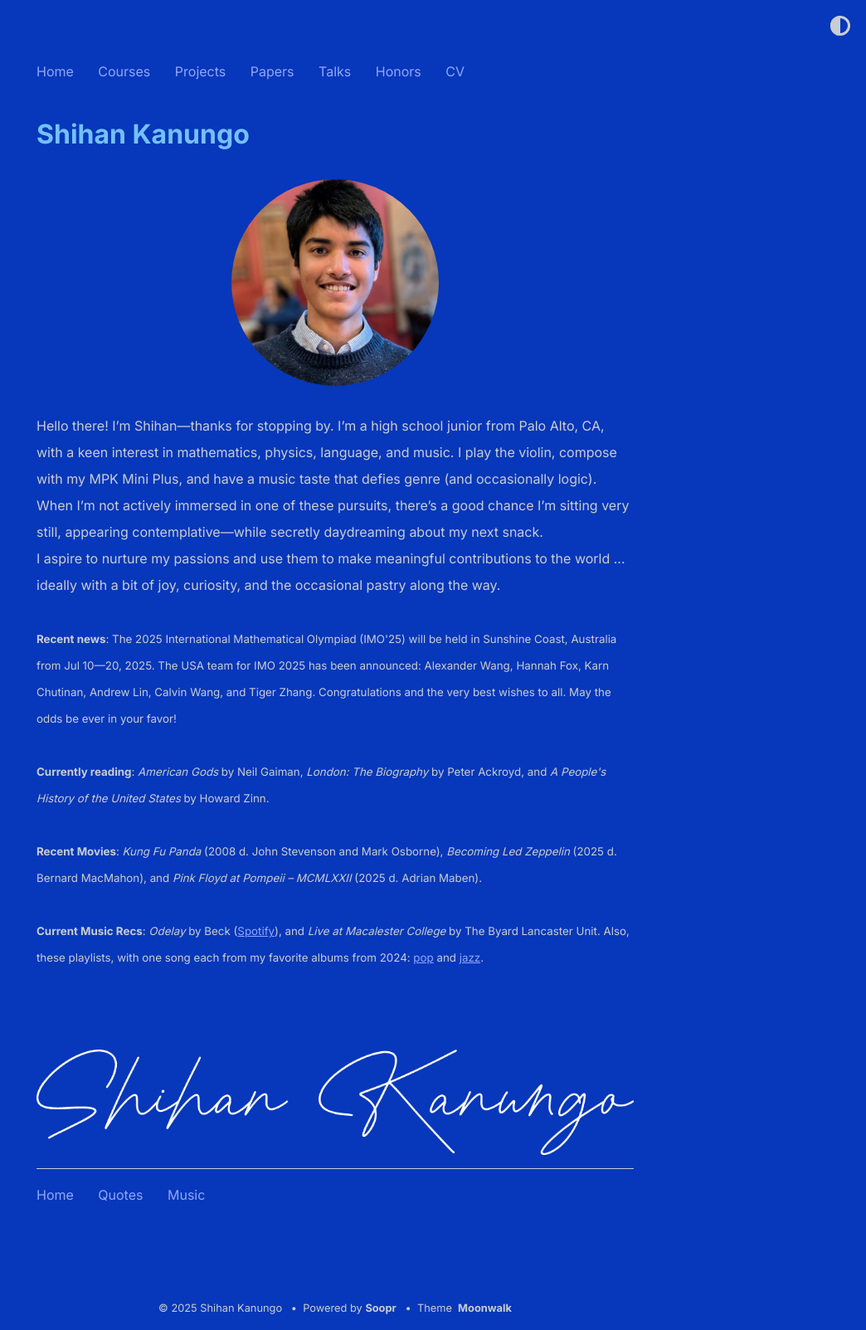
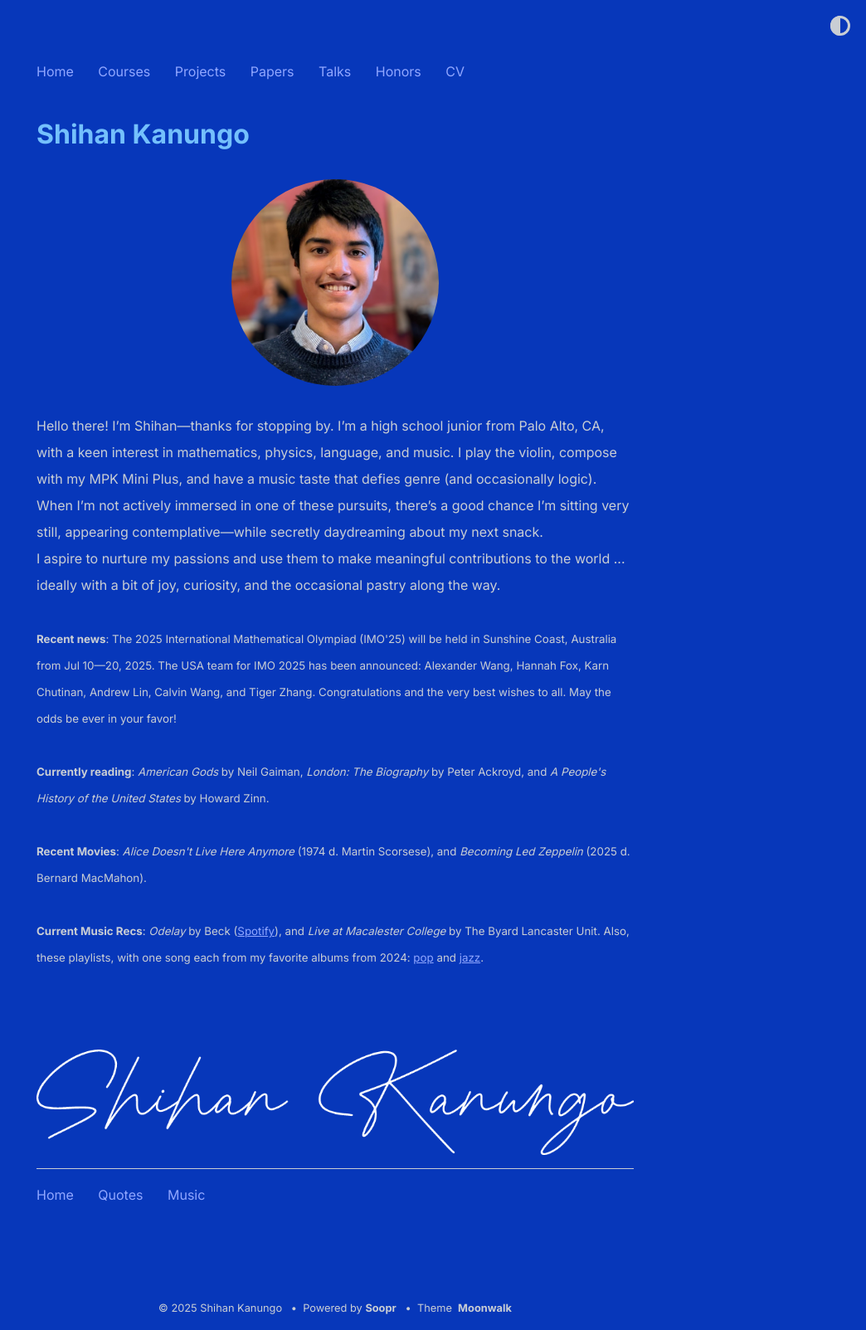
Before and after one commit to shihankanungo/shihankanungo.github.io, a Jekyll site: the page built from index.md, in a window 1280 px wide. Shown: the whole page at 83% size, without its empty margins (236-1280 px from the left). Built offline with Jekyll 4.4.1, drawn with Linux system fonts in a browser that asks for light colours.

Commit message:
Update _config.yml

```diff
--- a/_config.yml
+++ b/_config.yml
@@ -10,7 +10,7 @@ description: > # description of the site (multiple lines allowed)
           <br /><br />
           <small><b>Currently reading</b>: <i>American Gods</i> by Neil Gaiman, <i>London: The Biography</i> by Peter Ackroyd, and <i>A People's History of the United States</i> by Howard Zinn.</small>
           <br /><br />
-          <small><b>Recent Movies</b>: <i>Kung Fu Panda</i>  (2008 d. John Stevenson and Mark Osborne), <i>Becoming Led Zeppelin</i>  (2025 d. Bernard MacMahon), and <i>Pink Floyd at Pompeii – MCMLXXII</i>  (2025 d. Adrian Maben). </small>
+          <small><b>Recent Movies</b>: <i>Alice Doesn't Live Here Anymore</i> (1974 d. Martin Scorsese), and <i>Becoming Led Zeppelin</i>  (2025 d. Bernard MacMahon). </small>
           <br /><br />
           <small><b>Current Music Recs</b>: <i>Odelay</i> by Beck (<a href="https://open.spotify.com/album/1Pus5h1qGedCn4CtOuPVtp?si=5TMaPZtjQeiM_WgCF-HBRg">Spotify</a>), and <i>Live at Macalester College</i> by The Byard Lancaster Unit. Also, these playlists, with one song each from my favorite albums from 2024: <a href="https://open.spotify.com/playlist/0plT5tvEl6lVLrQDk0X3eu?si=fe06480b57f64999">pop</a> and <a href="https://open.spotify.com/playlist/5iHDUPHT30iNd4Feg0yg4f?si=737a0b1a27924789">jazz</a>. </small>
           <br /><br /><br /><br />
```
